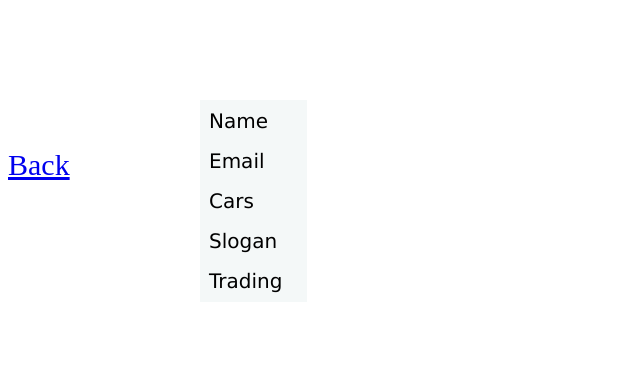
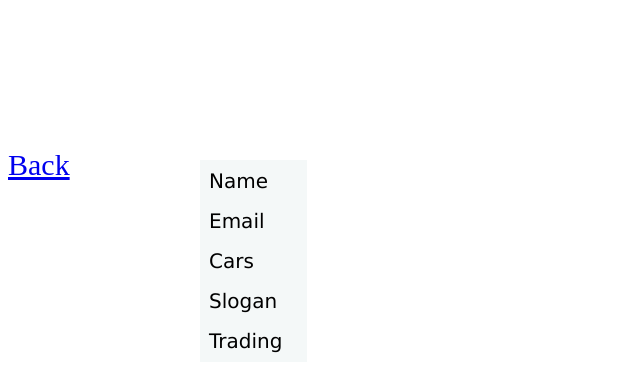
Before and after one commit to Karamiii/API-weather-page, a plain HTML site: page Homework/node_project/frontend/collector.html in a window 1280 px wide. Shown: the whole page, without its empty margins (0-640 px from the left). Drawn offline with Linux system fonts and the light colour scheme; no server answers.

Commit message:
node project ready... i guess

```diff
--- a/Homework/node_project/frontend/style.css
+++ b/Homework/node_project/frontend/style.css
@@ -4,7 +4,7 @@
 #container {
     background-color: rgb(244, 248, 248);
     position: absolute;
-    top: 100px;
+    top: 160px;
     left: 200px;
 
 
```
Also changed, not shown: Homework/node_project/frontend/index.html (+2 -0 lines).
